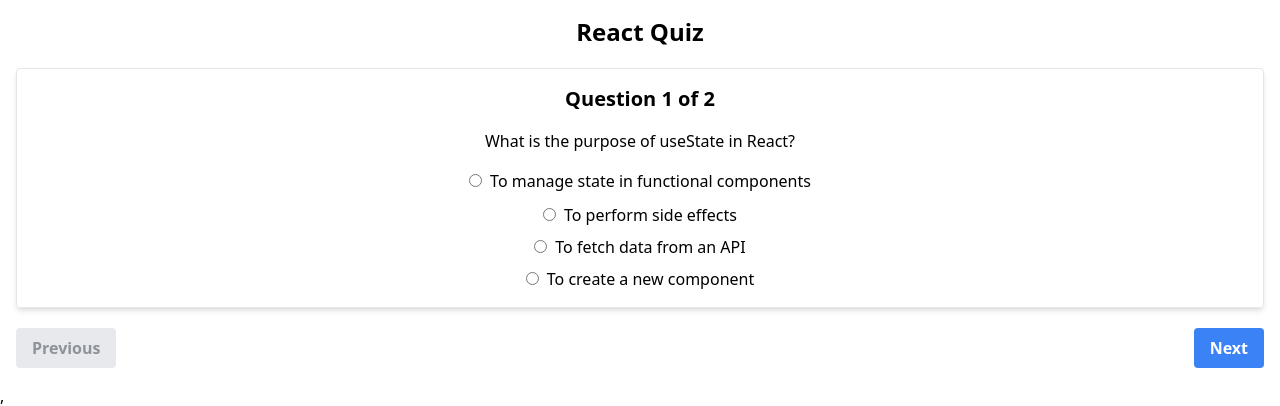
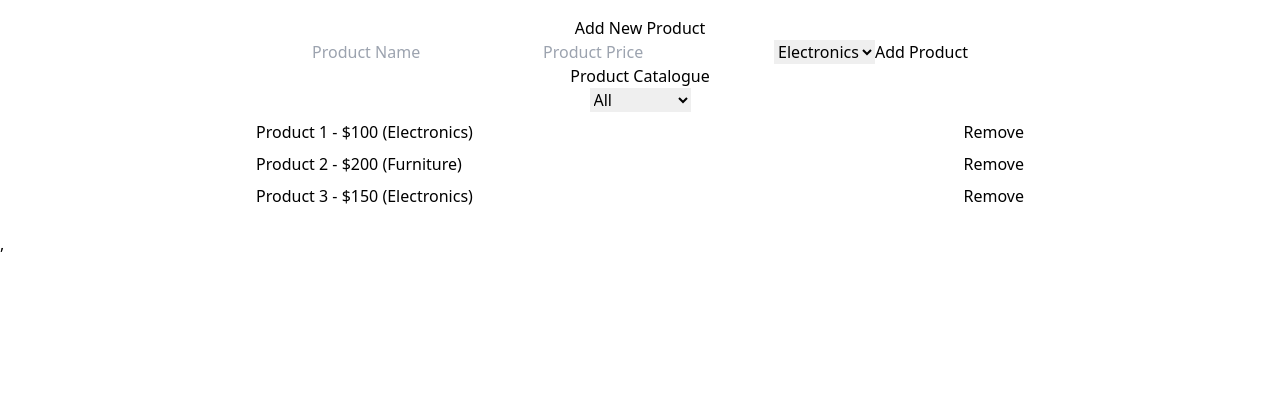
Before and after one commit to AsadMarfani/bq-web2-react-project, a React (Vite) app: page / in a window 1280 px wide. Shown: the top 406 px of the page. Built offline with nearby package versions, Linux system fonts and the light colour scheme.

Commit message:
Added redux toolkit

```diff
--- a/package.json
+++ b/package.json
@@ -10,9 +10,11 @@
     "preview": "vite preview"
   },
   "dependencies": {
+    "@reduxjs/toolkit": "^2.2.7",
     "axios": "^1.7.2",
     "react": "^18.3.1",
     "react-dom": "^18.3.1",
+    "react-redux": "^9.1.2",
     "react-router-dom": "^6.24.1"
   },
   "devDependencies": {
--- a/src/App.css
+++ b/src/App.css
@@ -1,4 +1,4 @@
-/* src/App.css */
+/* src/App.css
 .App {
   text-align: center;
   max-width: 600px;
@@ -21,4 +21,34 @@
 
 .review-question {
   margin: 20px 0;
+} */
+
+.App {
+  text-align: center;
+  max-width: 800px;
+  margin: 0 auto;
+  padding: 1rem;
 }
+
+input,
+select {
+  margin-right: 0.5rem;
+  padding: 0.5rem;
+}
+
+button {
+  margin-left: 0.5rem;
+  padding: 0.5rem;
+}
+
+ul {
+  list-style-type: none;
+  padding: 0;
+}
+
+li {
+  margin: 0.5rem 0;
+  display: flex;
+  align-items: center;
+  justify-content: space-between;
+}
--- a/src/App.jsx
+++ b/src/App.jsx
@@ -1,107 +1,16 @@
-import { useState, useEffect } from "react";
-import Question from "./components/Question";
-import Result from "./components/Result";
-import "./App.css";
+import { Provider } from "react-redux";
+import store from "./app/store";
+import "./App.css"; // Optional, for styles
+import AddProduct from "./components/AddProduct";
+import ProductList from "./components/ProdcutList";
 
-const quizQuestions = [
-  {
-    question: "What is the purpose of useState in React?",
-    options: [
-      "To manage state in functional components",
-      "To perform side effects",
-      "To fetch data from an API",
-      "To create a new component",
-    ],
-    answer: "To manage state in functional components",
-  },
-  {
-    question: "Which hook is used to perform side effects in functional components?",
-    options: ["useState", "useEffect", "useContext", "useReducer"],
-    answer: "useEffect",
-  },
-  // Add more questions as needed
-];
-
-const App = () => {
-  const [currentQuestion, setCurrentQuestion] = useState(
-    localStorage.getItem("currentQuestion")
-      ? JSON.parse(localStorage.getItem("currentQuestion"))
-      : 0
-  );
-  const [selectedAnswers, setSelectedAnswers] = useState(
-    localStorage.getItem("selectedAnswers")
-      ? JSON.parse(localStorage.getItem("selectedAnswers"))
-      : {}
-  );
-  const [isSubmitted, setIsSubmitted] = useState(
-    localStorage.getItem("isSubmitted") ? JSON.parse(localStorage.getItem("isSubmitted")) : false
-  );
-
-  // Save state to localStorage on state change
-  useEffect(() => {
-    localStorage.setItem("currentQuestion", JSON.stringify(currentQuestion));
-    localStorage.setItem("selectedAnswers", JSON.stringify(selectedAnswers));
-    localStorage.setItem("isSubmitted", JSON.stringify(isSubmitted));
-  }, [currentQuestion, selectedAnswers, isSubmitted]);
-
-  const handleAnswerSelect = (answer) => {
-    setSelectedAnswers({ ...selectedAnswers, [currentQuestion]: answer });
-  };
-
-  const handleSubmit = () => {
-    setIsSubmitted(true);
-  };
-
-  const handleNextQuestion = () => {
-    setCurrentQuestion(currentQuestion + 1);
-  };
-
-  const handlePreviousQuestion = () => {
-    setCurrentQuestion(currentQuestion - 1);
-  };
-
-  return (
-    <div className="App container mx-auto p-4">
-      <h1 className="text-2xl font-bold mb-4">React Quiz</h1>
-      {!isSubmitted ? (
-        <div>
-          <Question
-            question={quizQuestions[currentQuestion]}
-            currentQuestion={currentQuestion}
-            totalQuestions={quizQuestions.length}
-            selectedAnswer={selectedAnswers[currentQuestion]}
-            onAnswerSelect={handleAnswerSelect}
-          />
-          <div className="flex justify-between mt-4">
-            <button
-              onClick={handlePreviousQuestion}
-              disabled={currentQuestion === 0}
-              className="bg-gray-300 hover:bg-gray-400 text-gray-800 font-bold py-2 px-4 rounded disabled:opacity-50"
-            >
-              Previous
-            </button>
-            {currentQuestion < quizQuestions.length - 1 ? (
-              <button
-                onClick={handleNextQuestion}
-                className="bg-blue-500 hover:bg-blue-700 text-white font-bold py-2 px-4 rounded"
-              >
-                Next
-              </button>
-            ) : (
-              <button
-                onClick={handleSubmit}
-                className="bg-green-500 hover:bg-green-700 text-white font-bold py-2 px-4 rounded"
-              >
-                Submit
-              </button>
-            )}
-          </div>
-        </div>
-      ) : (
-        <Result quizQuestions={quizQuestions} selectedAnswers={selectedAnswers} />
-      )}
+const App = () => (
+  <Provider store={store}>
+    <div className="App">
+      <AddProduct />
+      <ProductList />
     </div>
-  );
-};
+  </Provider>
+);
 
 export default App;
--- /dev/null
+++ b/src/app/slices/filtersSlics.js
@@ -0,0 +1,19 @@
+import { createSlice } from "@reduxjs/toolkit";
+
+const initialState = {
+  category: "All",
+};
+
+const filtersSlice = createSlice({
+  name: "filters",
+  initialState,
+  reducers: {
+    setCategory: (state, action) => {
+      console.log("action : ", action);
+      state.category = action.payload;
+    },
+  },
+});
+
+export const { setCategory } = filtersSlice.actions;
+export default filtersSlice.reducer;
--- /dev/null
+++ b/src/app/slices/productSlice.js
@@ -0,0 +1,33 @@
+import { createSlice } from "@reduxjs/toolkit";
+
+const initialState = [
+  { id: 1, name: "Product 1", price: 100, category: "Electronics" },
+  { id: 2, name: "Product 2", price: 200, category: "Furniture" },
+  { id: 3, name: "Product 3", price: 150, category: "Electronics" },
+];
+
+const productsSlice = createSlice({
+  name: "products",
+  initialState,
+  reducers: {
+    addProduct: (state, action) => {
+      console.log("action : ", action);
+      state.push(action.payload);
+    },
+    updateProduct: (state, action) => {
+      const { id, name, price, category } = action.payload;
+      const existingProduct = state.find((product) => product.id === id);
+      if (existingProduct) {
+        existingProduct.name = name;
+        existingProduct.price = price;
+        existingProduct.category = category;
+      }
+    },
+    removeProduct: (state, action) => {
+      return state.filter((product) => product.id !== action.payload);
+    },
+  },
+});
+
+export const { addProduct, updateProduct, removeProduct } = productsSlice.actions;
+export default productsSlice.reducer;
--- /dev/null
+++ b/src/app/store.js
@@ -0,0 +1,12 @@
+import { configureStore } from "@reduxjs/toolkit";
+import productsReducer from "./slices/productSlice";
+import filtersReducer from "./slices/filtersSlics";
+
+const store = configureStore({
+  reducer: {
+    products: productsReducer,
+    filters: filtersReducer,
+  },
+});
+
+export default store;
--- /dev/null
+++ b/src/components/AddProduct.jsx
@@ -0,0 +1,43 @@
+import { useState } from "react";
+import { useDispatch } from "react-redux";
+import { addProduct } from "../app/slices/productSlice";
+
+const AddProduct = () => {
+  const [name, setName] = useState("");
+  const [price, setPrice] = useState("");
+  const [category, setCategory] = useState("Electronics");
+  const dispatch = useDispatch();
+
+  const handleAddProduct = () => {
+    if (name && price) {
+      dispatch(addProduct({ id: Date.now(), name, price: Number(price), category }));
+      setName("");
+      setPrice("");
+    }
+  };
+
+  return (
+    <div>
+      <h2>Add New Product</h2>
+      <input
+        type="text"
+        value={name}
+        onChange={(e) => setName(e.target.value)}
+        placeholder="Product Name"
+      />
+      <input
+        type="number"
+        value={price}
+        onChange={(e) => setPrice(e.target.value)}
+        placeholder="Product Price"
+      />
+      <select value={category} onChange={(e) => setCategory(e.target.value)}>
+        <option value="Electronics">Electronics</option>
+        <option value="Furniture">Furniture</option>
+      </select>
+      <button onClick={handleAddProduct}>Add Product</button>
+    </div>
+  );
+};
+
+export default AddProduct;
--- /dev/null
+++ b/src/components/ProdcutList.jsx
@@ -0,0 +1,38 @@
+import { useDispatch, useSelector } from "react-redux";
+import { removeProduct } from "../app/slices/productSlice";
+import { setCategory } from "../app/slices/filtersSlics";
+
+const ProductList = () => {
+  const dispatch = useDispatch();
+  const products = useSelector((state) => state.products);
+  const category = useSelector((state) => {
+    console.log("state : ", state);
+    return state.filters.category;
+  });
+
+  const filteredProducts =
+    category === "All" ? products : products.filter((product) => product.category === category);
+
+  return (
+    <div>
+      <h1>Product Catalogue</h1>
+      <select value={category} onChange={(e) => dispatch(setCategory(e.target.value))}>
+        <option value="All">All</option>
+        <option value="Electronics">Electronics</option>
+        <option value="Furniture">Furniture</option>
+      </select>
+      <ul>
+        {filteredProducts.map((product) => (
+          <li key={product.id}>
+            <span>
+              {product.name} - ${product.price} ({product.category})
+            </span>
+            <button onClick={() => dispatch(removeProduct(product.id))}>Remove</button>
+          </li>
+        ))}
+      </ul>
+    </div>
+  );
+};
+
+export default ProductList;
--- a/src/components/Question.jsx
+++ /dev/null
@@ -1,35 +0,0 @@
-/* eslint-disable react/prop-types */
-
-const Question = ({
-  question,
-  currentQuestion,
-  totalQuestions,
-  selectedAnswer,
-  onAnswerSelect,
-}) => {
-  return (
-    <div className="question-container p-4 border rounded shadow-md">
-      <h2 className="text-xl font-bold mb-4">
-        Question {currentQuestion + 1} of {totalQuestions}
-      </h2>
-      <p className="mb-4">{question.question}</p>
-      <div className="options space-y-2">
-        {question.options.map((option, index) => (
-          <label key={index} className="block">
-            <input
-              type="radio"
-              name={`question-${currentQuestion}`}
-              value={option}
-              checked={selectedAnswer === option}
-              onChange={() => onAnswerSelect(option)}
-              className="mr-2"
-            />
-            {option}
-          </label>
-        ))}
-      </div>
-    </div>
-  );
-};
-
-export default Question;
--- a/src/components/Result.jsx
+++ /dev/null
@@ -1,37 +0,0 @@
-/* eslint-disable react/prop-types */
-
-const Result = ({ quizQuestions, selectedAnswers }) => {
-  const calculateScore = () => {
-    let score = 0;
-    quizQuestions.forEach((question, index) => {
-      if (selectedAnswers[index] === question.answer) {
-        score++;
-      }
-    });
-    return score;
-  };
-
-  const score = calculateScore();
-
-  return (
-    <div className="result-container p-4 border rounded shadow-md mt-4">
-      <h2 className="text-xl font-bold mb-4">
-        Your Score: {score} / {quizQuestions.length}
-      </h2>
-      <div className="review-answers space-y-4">
-        {quizQuestions.map((question, index) => (
-          <div key={index} className="review-question p-4 border rounded shadow-md">
-            <p className="font-bold">{question.question}</p>
-            <p>
-              Your Answer: {selectedAnswers[index]} -{" "}
-              {selectedAnswers[index] === question.answer ? "Correct" : "Incorrect"}
-            </p>
-            {selectedAnswers[index] !== question.answer && <p>Correct Answer: {question.answer}</p>}
-          </div>
-        ))}
-      </div>
-    </div>
-  );
-};
-
-export default Result;
```
Also changed, not shown: 1 other file (tests, documents, lock files or other folders).
